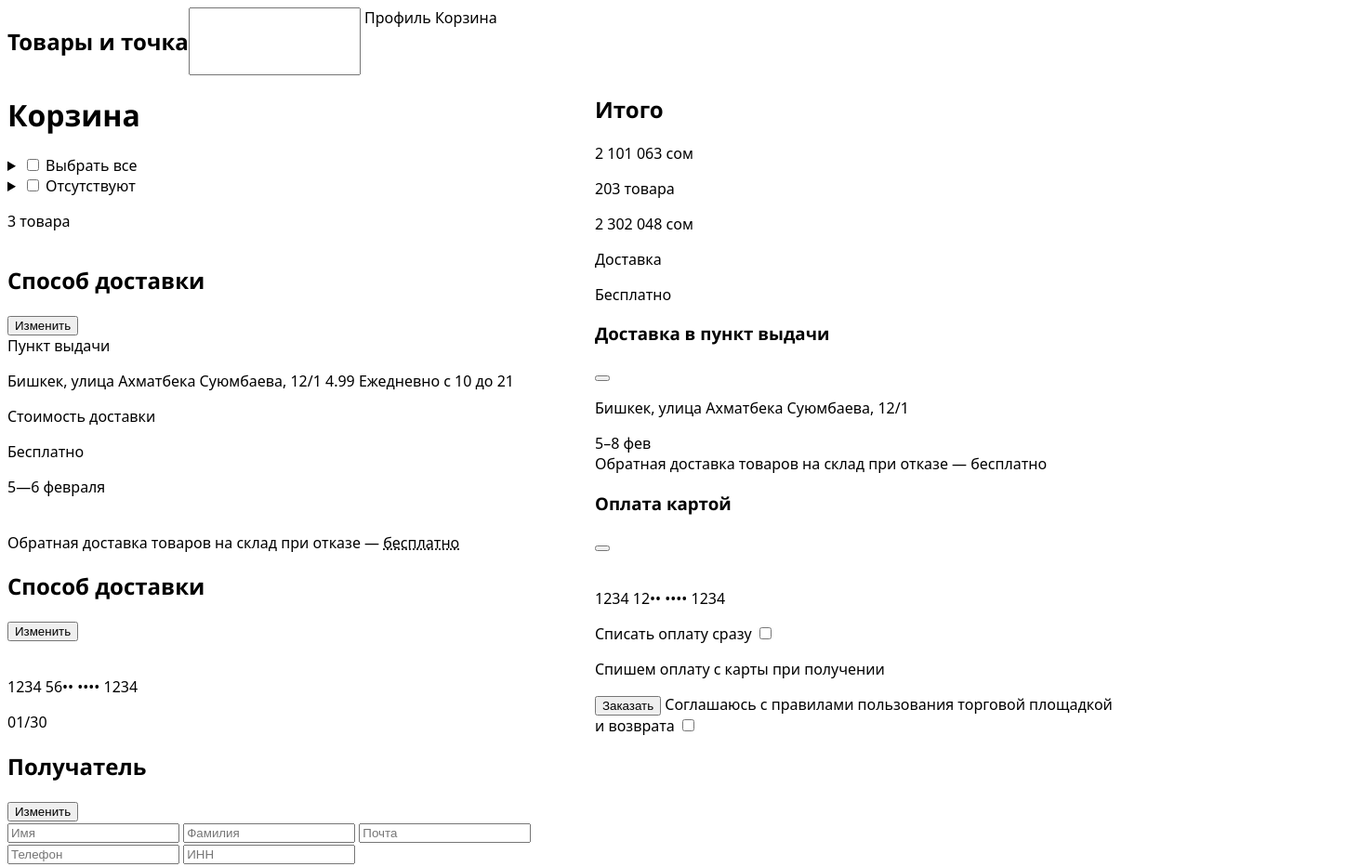
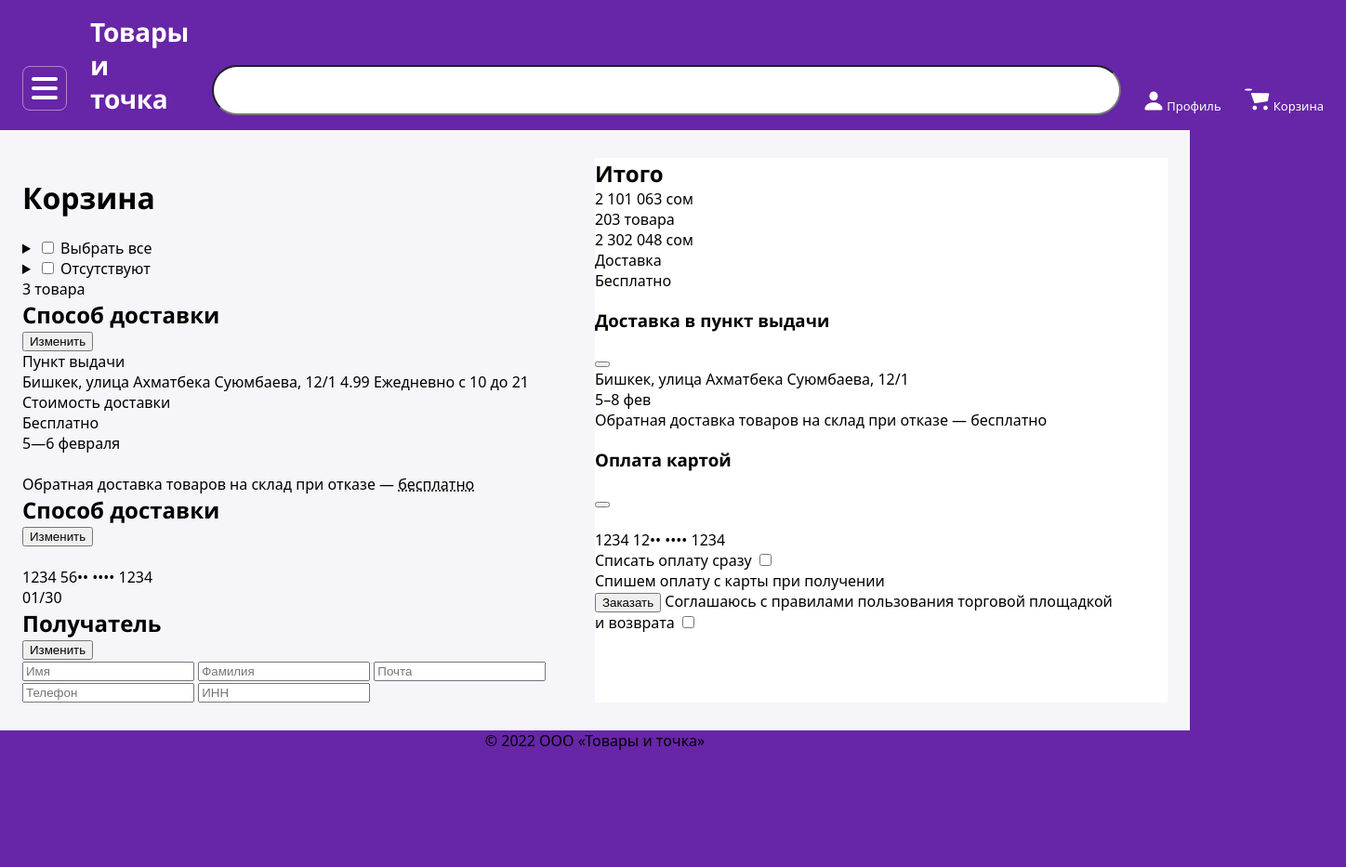
Before and after one commit to ddgrgrv/wb-test, a plain HTML site: page L0/index.html in a window 1280 px wide. Shown: the top 933 px of the page at 93% size, 1448 px wide, since content can reach past the window. After the commit the page ends 808 px from the top, so only its background shows below. Drawn offline with Linux system fonts and the light colour scheme.

Commit message:
add: styles

```diff
--- a/L0/index.html
+++ b/L0/index.html
@@ -5,20 +5,28 @@
     <meta name="viewport" content="width=device-width, initial-scale=1.0">
     <link rel="stylesheet" href="./styles/style.css">
     <link rel="stylesheet" href="./styles/fonts.css">
+    <link rel="stylesheet" href="./styles/variables.css">
     <title>Document</title>
 </head>
 <body>
     <header class="header">
-        <nav class="menu"></nav>
+        <nav class="menu">
+            <svg width="48" height="48" viewBox="0 0 48 48" fill="none" xmlns="http://www.w3.org/2000/svg">
+                <path d="M10 14C10 12.8954 10.8954 12 12 12H36C37.1046 12 38 12.8954 38 14C38 15.1046 37.1046 16 36 16H12C10.8954 16 10 15.1046 10 14Z" fill="white"/>
+                <path d="M10 24C10 22.8954 10.8954 22 12 22H36C37.1046 22 38 22.8954 38 24C38 25.1046 37.1046 26 36 26H12C10.8954 26 10 25.1046 10 24Z" fill="white"/>
+                <path d="M10 34C10 32.8954 10.8954 32 12 32H36C37.1046 32 38 32.8954 38 34C38 35.1046 37.1046 36 36 36H12C10.8954 36 10 35.1046 10 34Z" fill="white"/>
+                <rect x="0.5" y="0.5" width="47" height="47" rx="7.5" stroke="white" stroke-opacity="0.45"/>
+                </svg>
+        </nav>
         <h2 class="header__title">Товары и точка</h2>
         <input type="text" class="search">
         <div class="user">
-            <img src="" alt="">
-            <span>Профиль</span>
+            <img src="./img/Exclude.png" alt="">
+            <span class="icon-text">Профиль</span>
         </div>
         <div class="shop-cart">
-            <img src="" alt="">
-            <span>Корзина</span>
+            <img src="./img/Vector.png" alt="">
+            <span class="icon-text">Корзина</span>
             <span class="count"></span>
         </div>
     </header>
@@ -258,7 +266,7 @@
             </label>
         </aside>
     </main>
-    <footer>
+    <footer class="footer">
         <p>© 2022  ООО «Товары и точка»</p>
     </footer>
 </body>
--- a/L0/styles/style.css
+++ b/L0/styles/style.css
@@ -1,14 +1,47 @@
+h2,body,p{
+    margin: 0;
+}
 body {
     font-family: "Segoe UI", "Arial", sans-serif;
+    background-color: var(--violet);
   }
 .header{
     display: flex;
     flex-direction: row;
+    justify-content: space-between;
+    align-items: flex-end;
+    padding: 16px 24px;
+    width: 1400px;
 }
 
+.header__title{
+    color: var(--white);
+    font-size: 28px;
+    font-weight: 700;
+    line-height: 36px;
+    letter-spacing: -0.01em;
+    width: 106px;
+}
+
+.search{
+    width: 970px;
+    height: 48px;
+    /* padding: 0px, 20px, 0px, 20px; */
+    border-radius: 36px;
+}
+
+.icon-text{
+    color: var(--white);
+    font-size: 13px;
+    font-weight: 400;
+    line-height: 16px;
+    letter-spacing: 0px;
+}
 .main{
     display: flex;
     flex-direction: row;
+    background-color: var(--grey-background);
+    padding: 30px 24px;
 }
 
 .main__child{
@@ -19,7 +52,12 @@ body {
     display: flex;
     flex-direction: row;
 }
+.aside{
+    background-color: var(--white);
+}
 
 .footer{
-
+    display: flex;
+    justify-content: center;
+    align-items: center;
 }
--- a/L0/styles/variables.css
+++ b/L0/styles/variables.css
@@ -0,0 +1,6 @@
+:root{
+    --violet: #6725A8;
+    --white: #fff;
+    --grey-background: #F6F6FA;
+
+}
```
Also changed, not shown: L0/img/Exclude.png (added), L0/img/Search.svg (added), L0/img/Vector.png (added), L0/img/burger.svg (added).
